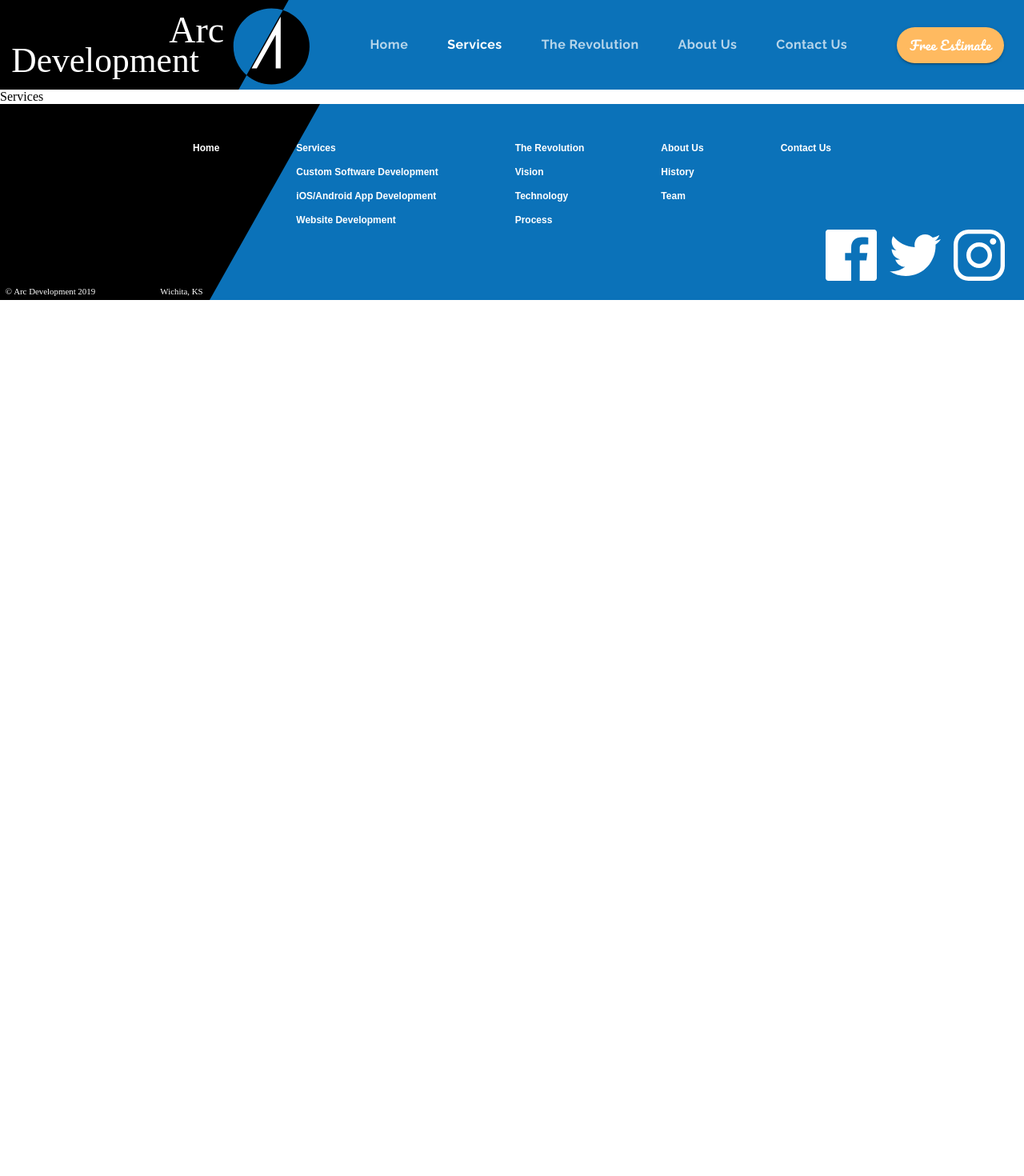
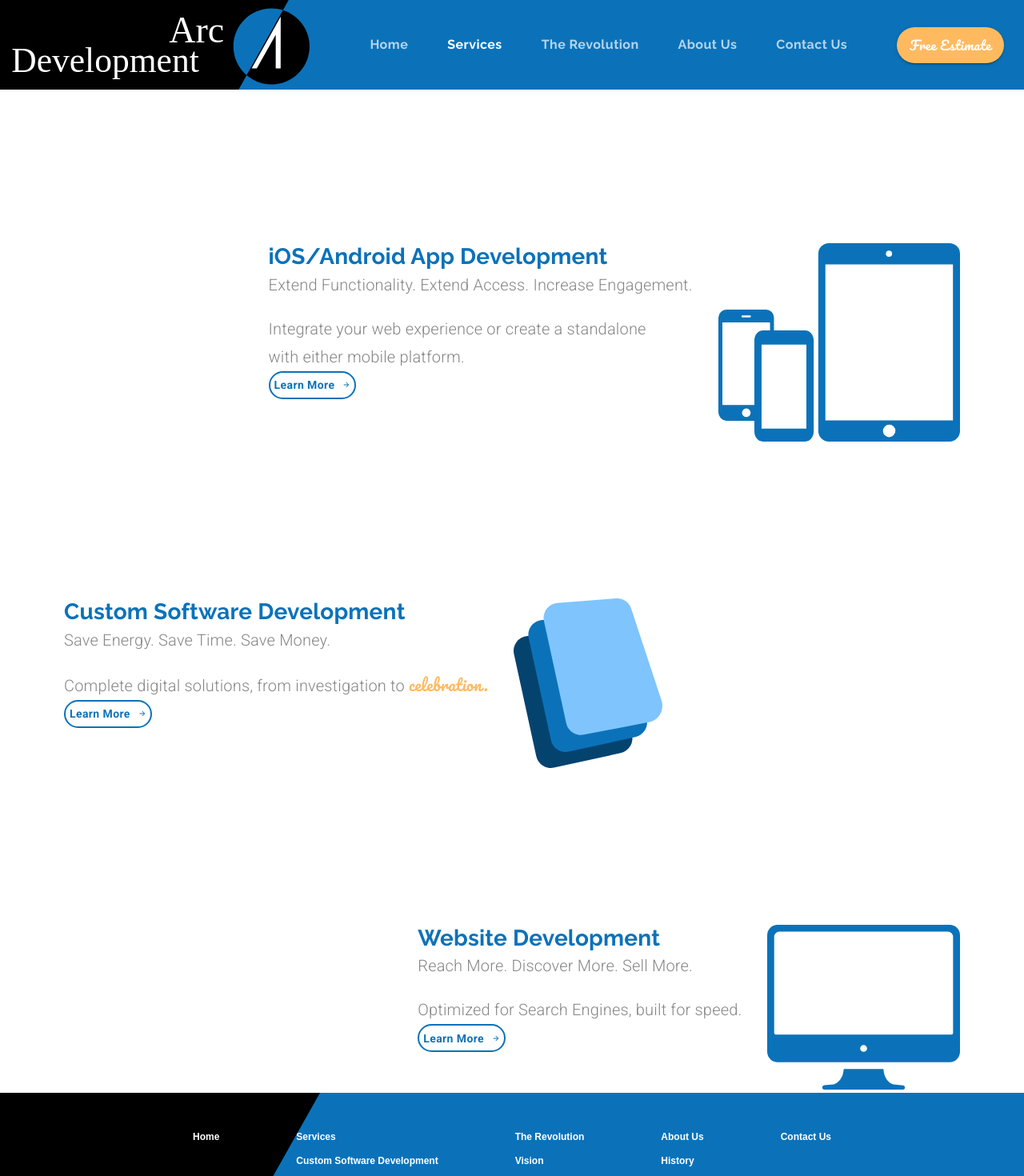
Before and after one commit to Michael-Xie/arcdevelopment, a React (Create React App) app: page /services in a window 1280 px wide. Shown: the top 1470 px of the page at 80% size. Before the commit the page ends 800 px from the top, so only its background shows below. Built offline with nearby package versions, Linux system fonts and the light colour scheme.

Commit message:
Set up Services page

```diff
--- a/src/components/App.js
+++ b/src/components/App.js
@@ -3,9 +3,10 @@ import { ThemeProvider } from "@material-ui/core/styles";
 import { BrowserRouter, Route, Switch } from "react-router-dom";
 
 import theme from "./ui/Theme";
-import Header from "../components/ui/Header";
-import Footer from "../components/ui/Footer";
-import LandingPage from "../components/LandingPage";
+import Header from "./ui/Header";
+import Footer from "./ui/Footer";
+import LandingPage from "./LandingPage";
+import Services from "./Services";
 
 function App() {
   const [selectedIndex, setSelectedIndex] = useState(0);
@@ -32,7 +33,17 @@ function App() {
               />
             )}
           />
-          <Route exact path="/services" component={() => <div>Services</div>} />
+          <Route
+            exact
+            path="/services"
+            render={(props) => (
+              <Services
+                {...props}
+                setValue={setValue}
+                setSelectedIndex={setSelectedIndex}
+              />
+            )}
+          />
           <Route
             exact
             path="/customsoftware"
--- /dev/null
+++ b/src/components/Services.js
@@ -0,0 +1,205 @@
+import React from "react";
+import { Link } from "react-router-dom";
+import { makeStyles, useTheme } from "@material-ui/core/styles";
+import Grid from "@material-ui/core/Grid";
+import Typography from "@material-ui/core/Typography";
+import Button from "@material-ui/core/Button";
+import useMediaQuery from "@material-ui/core/useMediaQuery";
+
+import ButtonArrow from "./ui/ButtonArrow";
+import customSoftwareIcon from "../assets/Custom Software Icon.svg";
+import mobileAppsIcon from "../assets/mobileIcon.svg";
+import websitesIcon from "../assets/websiteIcon.svg";
+
+const useStyles = makeStyles((theme) => ({
+  specialText: {
+    fontFamily: "Pacifico",
+    color: theme.palette.common.orange,
+  },
+  subtitle: {
+    marginBottom: "1em",
+  },
+  icon: {
+    marginLeft: "2em",
+    [theme.breakpoints.down("xs")]: {
+      marginLeft: 0,
+    },
+  },
+  serviceContainer: {
+    marginTop: "12em",
+    [theme.breakpoints.down("sm")]: {
+      padding: 25,
+    },
+  },
+  learnButton: {
+    ...theme.typography.learnButton,
+    height: 35,
+    padding: 5,
+    [theme.breakpoints.down("sm")]: {
+      marginBottom: "2em",
+    },
+  },
+}));
+
+export default function Services(props) {
+  const classes = useStyles();
+  const theme = useTheme();
+  const matchesSM = useMediaQuery(theme.breakpoints.down("sm"));
+
+  return (
+    <Grid container direction="column">
+      <Grid item>
+        {" "}
+        {/*------ iOS/Android Block ------*/}
+        <Grid
+          container
+          direction="row"
+          className={classes.serviceContainer}
+          justify={matchesSM ? "center" : "flex-end"}
+        >
+          <Grid item>
+            <Typography variant="h4">iOS/Android App Development</Typography>
+            <Typography variant="subtitle1" className={classes.subtitle}>
+              Extend Functionality. Extend Access. Increase Engagement.
+            </Typography>
+            <Typography variant="subtitle1">
+              Integrate your web experience or create a standalone
+              {matchesSM ? null : <br />} with either mobile platform.
+            </Typography>
+            <Button
+              variant="outlined"
+              className={classes.learnButton}
+              component={Link}
+              to="/mobileapps"
+              onClick={() => {
+                props.setValue(1);
+                props.setSelectedIndex(2);
+              }}
+            >
+              <span style={{ marginRight: 10 }}>Learn More</span>
+              <ButtonArrow
+                width={10}
+                height={10}
+                fill={theme.palette.common.blue}
+              />
+            </Button>
+          </Grid>
+          <Grid
+            item
+            style={{
+              marginRight: matchesSM ? 0 : "5em",
+              textAlign: matchesSM ? "center" : undefined,
+            }}
+          >
+            <img
+              className={classes.icon}
+              alt="mobile phone icon"
+              src={mobileAppsIcon}
+            />
+          </Grid>
+        </Grid>
+      </Grid>
+
+      <Grid item>
+        {" "}
+        {/*------ Custom Software Block ------*/}
+        <Grid
+          container
+          direction="row"
+          className={classes.serviceContainer}
+          justify={matchesSM ? "center" : undefined}
+        >
+          <Grid
+            item
+            style={{
+              marginLeft: matchesSM ? 0 : "5em",
+              textAlign: matchesSM ? "center" : undefined,
+            }}
+          >
+            <Typography variant="h4">Custom Software Development</Typography>
+            <Typography variant="subtitle1" className={classes.subtitle}>
+              Save Energy. Save Time. Save Money.
+            </Typography>
+            <Typography variant="subtitle1">
+              Complete digital solutions, from investigation to{" "}
+              <span className={classes.specialText}>celebration.</span>
+            </Typography>
+            <Button
+              variant="outlined"
+              className={classes.learnButton}
+              component={Link}
+              to="/customsoftware"
+              onClick={() => {
+                props.setValue(5);
+                props.setSelectedIndex(1);
+              }}
+            >
+              <span style={{ marginRight: 10 }}>Learn More</span>
+              <ButtonArrow
+                width={10}
+                height={10}
+                fill={theme.palette.common.blue}
+              />
+            </Button>
+          </Grid>
+          <Grid item>
+            <img
+              className={classes.icon}
+              alt="custom software icon"
+              src={customSoftwareIcon}
+            />
+          </Grid>
+        </Grid>
+      </Grid>
+      <Grid item>
+        {" "}
+        {/*------ Websites Software Block ------*/}
+        <Grid
+          container
+          direction="row"
+          className={classes.serviceContainer}
+          justify={matchesSM ? "center" : "flex-end"}
+        >
+          <Grid
+            item
+            style={{
+              textAlign: matchesSM ? "center" : undefined,
+            }}
+          >
+            <Typography variant="h4">Website Development</Typography>
+            <Typography variant="subtitle1" className={classes.subtitle}>
+              Reach More. Discover More. Sell More.
+            </Typography>
+            <Typography variant="subtitle1">
+              Optimized for Search Engines, built for speed.
+            </Typography>
+            <Button
+              variant="outlined"
+              className={classes.learnButton}
+              component={Link}
+              to="/websites"
+              onClick={() => {
+                props.setValue(1);
+                props.setSelectedIndex(3);
+              }}
+            >
+              <span style={{ marginRight: 10 }}>Learn More</span>
+              <ButtonArrow
+                width={10}
+                height={10}
+                fill={theme.palette.common.blue}
+              />
+            </Button>
+          </Grid>
+          <Grid item style={{ marginRight: matchesSM ? 0 : "5em" }}>
+            <img
+              className={classes.icon}
+              alt="website icon"
+              src={websitesIcon}
+            />
+          </Grid>
+        </Grid>
+      </Grid>
+    </Grid>
+  );
+}
```
